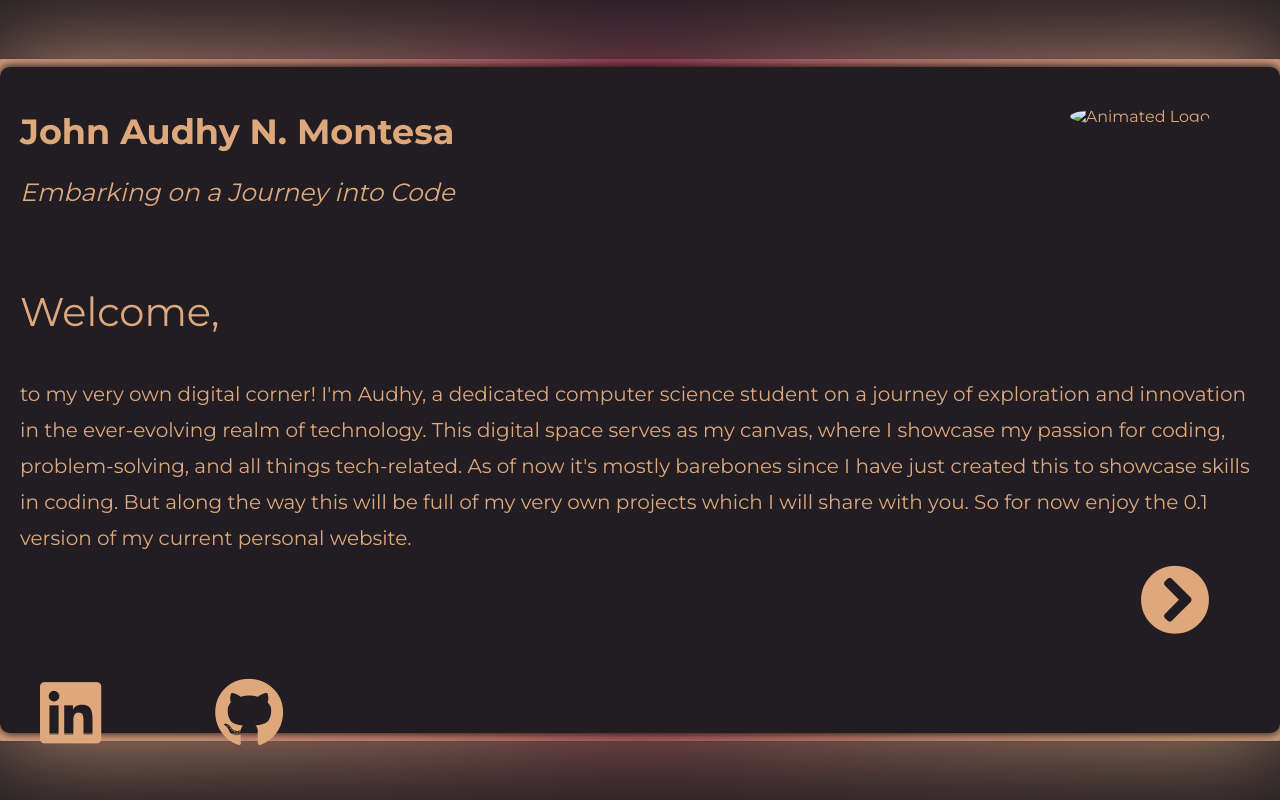
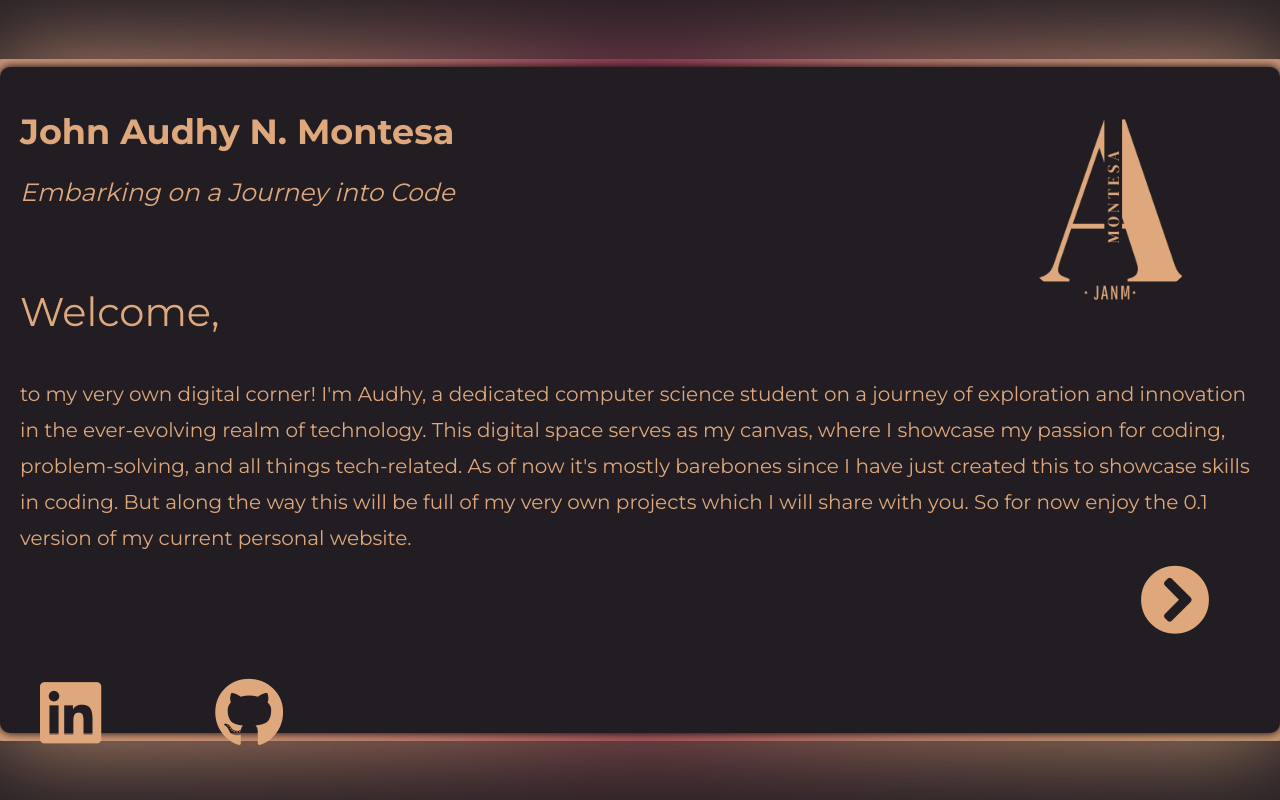
Before and after one commit to Montesa-JAN/Personal-Website, a plain HTML site: page HTML/index.html in a window 1280 px wide. Drawn offline with Linux system fonts and the light colour scheme.

Commit message:
Forgot something again woops

```diff
--- a/HTML/index.html
+++ b/HTML/index.html
@@ -29,7 +29,7 @@
                     So for now enjoy the 0.1 version of my current personal website.
                 </p>
                 <div class="profile-picture">
-                    <img id="animated-logo" src="logo.png" alt="Animated Logo">
+                    <img id="animated-logo" src="../Assets/images/logo.png" alt="Animated Logo">
                 </div>
                 <div class="social-icons">
                     <a href="https://www.linkedin.com/in/audhymontesa/" target="_blank" class="linkedin-icon"><i
```
